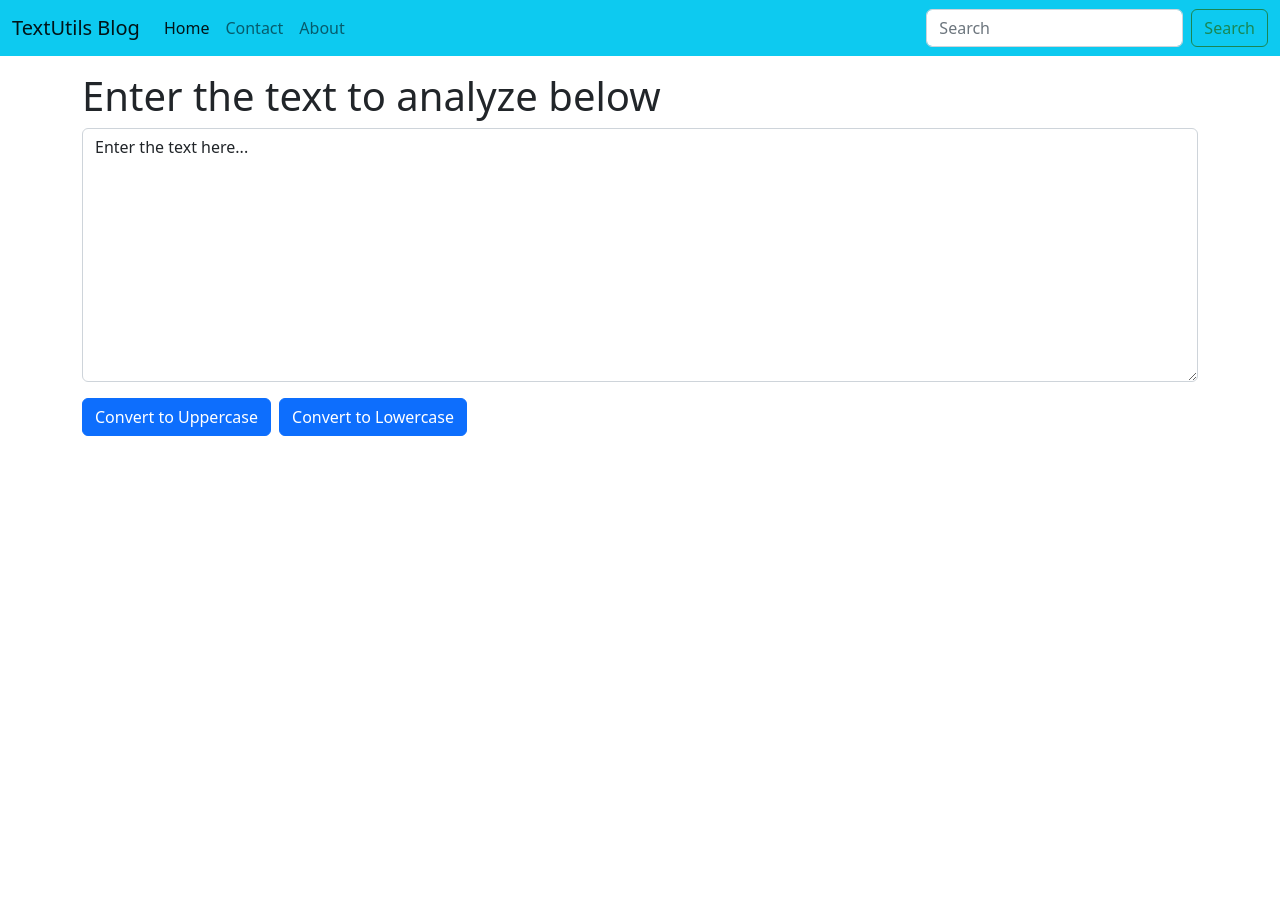
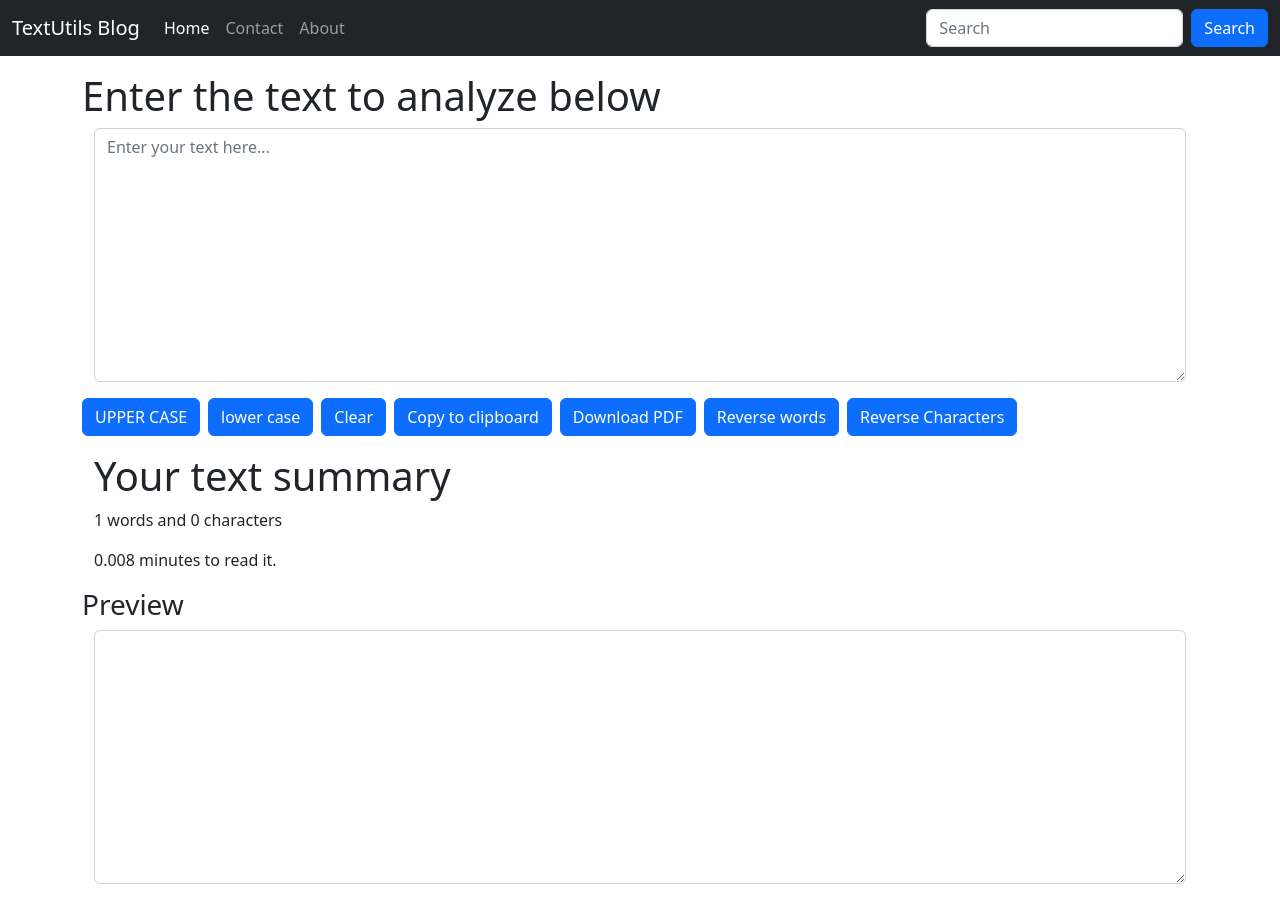
Before and after one commit to chaitanya-lohar/TextUtils, a React (Create React App) app: page / in a window 1280 px wide. Before the commit the page ends 800 px from the top, so only its background shows below. Built offline with nearby package versions, Linux system fonts and the light colour scheme.

Commit message:
new features added

```diff
--- a/src/components/Navbar.js
+++ b/src/components/Navbar.js
@@ -1,10 +1,9 @@
-
 
 import React from 'react'
 import PropTypes from 'prop-types'
 export default function Navbar(props) {
   return (
-    <nav className="navbar navbar-expand-lg navbar-black bg-info">
+    <nav className="navbar navbar-expand-lg navbar-dark bg-dark">
     <div className="container-fluid">
       <a className="navbar-brand" href="/">{props.title}</a>
       <button className="navbar-toggler" type="button" data-bs-toggle="collapse" data-bs-target="#navbarSupportedContent" aria-controls="navbarSupportedContent" aria-expanded="false" aria-label="Toggle navigation">
@@ -25,7 +24,7 @@ export default function Navbar(props) {
         </ul>
         <form className="d-flex" role="search">
           <input className="form-control me-2" type="search" placeholder="Search" aria-label="Search"/>
-          <button className="btn btn-outline-success" type="submit">Search</button>
+          <button className="btn btn-primary" type="submit">Search</button>
         </form>
       </div>
     </div>
--- a/src/components/TextForm.js
+++ b/src/components/TextForm.js
@@ -2,7 +2,7 @@
 import React,{useState} from 'react'
 
 export default function TextForm(props) {
-const[text,setText]=useState("Enter the text here...");
+const[text,setText]=useState("");
 
   const HandleUpperClick=()=>{
    setText(text.toUpperCase());
@@ -12,19 +12,67 @@ const[text,setText]=useState("Enter the text here...");
     setText(text.toLowerCase());
   }
 
+  const HandleClearText=()=>{
+    setText("");
+  }
+
+  const CopyToClipboard=()=>{
+    navigator.clipboard.writeText(text)
+  }
+
+  const ReverseWords=()=>{
+    let string=text.split(" ")
+    var newString=""
+    for(var i=parseInt(string.length)-1;i>=0;i--){
+       newString+=" "+string[i];
+    }
+    setText(newString.trimStart());
+  }
+
+  const ReverseCharacters=()=>{
+
+    let string=text;
+    let newString="";
+    for(let i=parseInt(string.length)-1;i>=0;i--){
+      newString+=string[i];
+    }
+    setText(newString);
+  }
+
+  const DownloadPDF=()=>{
+
+
+  }
+
   const HandleOnChange=(event)=>{
 
       setText(event.target.value);
+
   }
 
  return (
      <>
      <h1>{props.heading}</h1>
-<div className="mb-3">
-  <textarea className="form-control" value={text} onChange={HandleOnChange} id="myBox" rows="10"></textarea>
-</div>
-<button className="btn btn-primary" onClick={HandleUpperClick}>Convert to Uppercase</button>
-<button className="btn btn-primary ms-2" onClick={HandleLowerClick}>Convert to Lowercase</button>
+      <div className=" container mb-3">
+        <textarea className="form-control" value={text} name="myBox" placeholder="Enter your text here..." onChange={HandleOnChange} id="myBox" rows="10"></textarea>
+      </div>
+      <button className="btn btn-primary" onClick={HandleUpperClick}>UPPER CASE</button>
+      <button className="btn btn-primary ms-2" onClick={HandleLowerClick}>lower case</button>
+      <button className="btn btn-primary ms-2" onClick={HandleClearText}>Clear</button>
+      <button className="btn btn-primary ms-2" onClick={CopyToClipboard}>Copy to clipboard</button>
+      <button className="btn btn-primary ms-2" onClick={DownloadPDF}>Download PDF</button>
+      <button className="btn btn-primary ms-2" onClick={ReverseWords}>Reverse words</button>
+      <button className="btn btn-primary ms-2" onClick={ReverseCharacters}>Reverse Characters</button>
+
+      <div className="container my-3">
+        <h1>Your text summary</h1>
+        <p> {(text.split(" ")).length} words and {text.length} characters</p>
+        <p>{0.008*(text.split(" ")).length} minutes to read it.</p>
+      </div>
+      <h3>Preview</h3>
+      <div className=" container mb-3">
+        <textarea className="form-control" value={text} readOnly rows="10"></textarea>
+      </div>
 </>
   )
 }
```
Also changed, not shown: src/App.css (line endings or trailing spaces).
